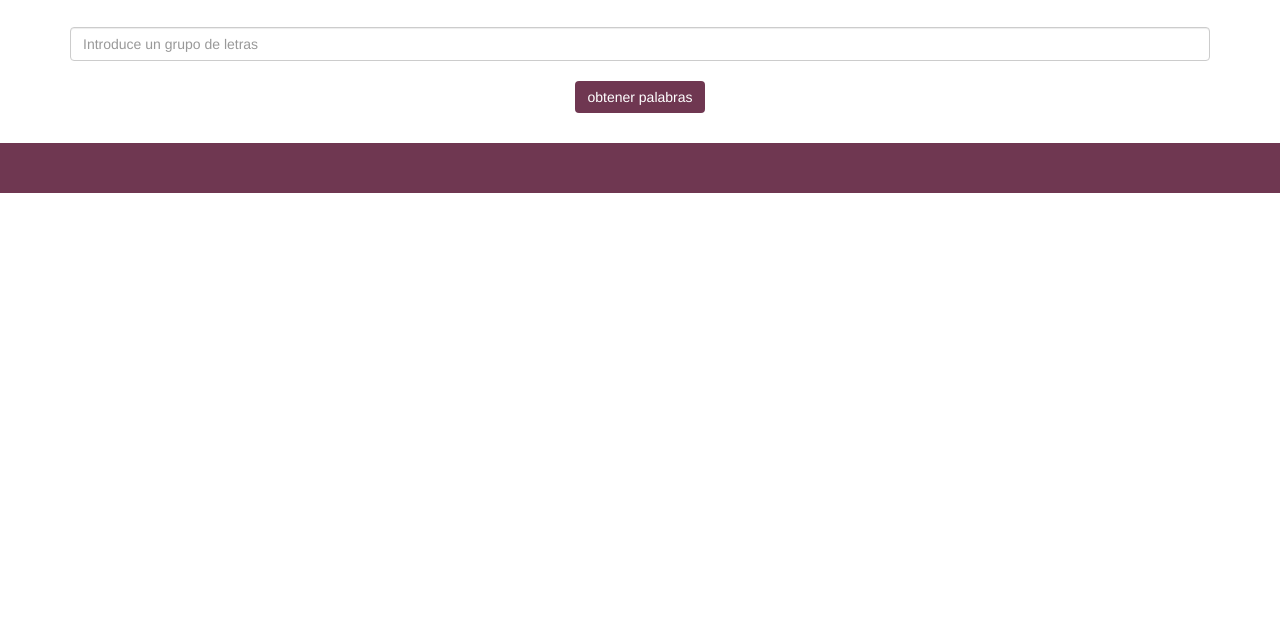
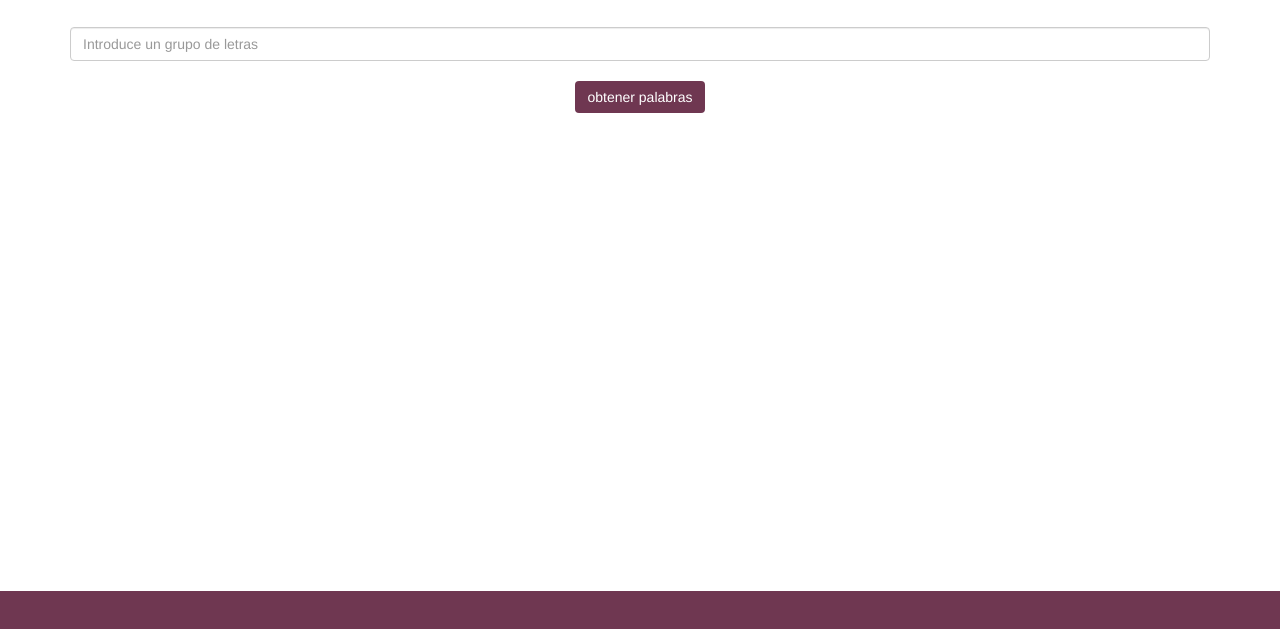
Before and after one commit to paloga87/DrawSomthing, a plain HTML site: page index.html in a window 1280 px wide. Shown: the part 159-788 px from the top of the page. Drawn offline with nearby package versions, Linux system fonts and the light colour scheme.

Commit message:
Update css/main.css

```diff
--- a/css/main.css
+++ b/css/main.css
@@ -9,7 +9,14 @@ header, footer{
 }
 .btn-primary{
 	border: none;
+	transition: background-color 0.5s ease-in-out;
 }
 ul{
 	margin-top: 30px;
 }
+footer{
+	position: fixed;
+	width: 100%;
+	bottom: 0;
+	left: 0;
+}
```
